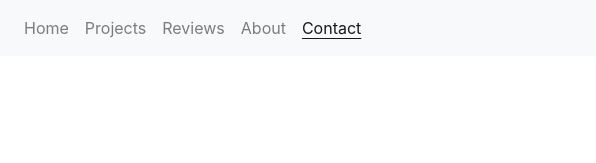
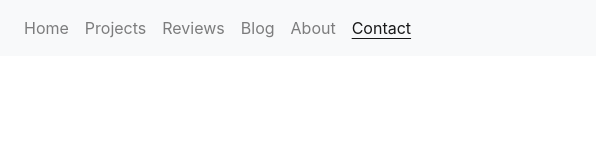
Before and after one commit to amontano101098/angel-simple-web-portfolio, a plain HTML site: page index.html in a window 1280 px wide. Shown: the top 163 px of the page, 0-596 px from the left. Drawn offline with nearby package versions, Linux system fonts and the light colour scheme.

Commit message:
added blogpost to navbar

```diff
--- a/index.html
+++ b/index.html
@@ -28,6 +28,7 @@
           <li class="nav-item"><a class="nav-link" href="#HOME">Home</a></li>
           <li class="nav-item"><a class="nav-link" href="#PROJECTS">Projects</a></li>
           <li class="nav-item"><a class="nav-link" href="#REVIEWS">Reviews</a></li>
+          <li class="nav-item"><a class="nav-link" href="#BLOG">Blog</a></li>
           <li class="nav-item"><a class="nav-link" href="#ABOUT">About</a></li>
           <li class="nav-item"><a class="nav-link" href="#CONTACT">Contact</a></li>
         </ul>
@@ -67,6 +68,7 @@
         <li class="nav-item"><a class="nav-link" href="#HOME">Home</a></li>
         <li class="nav-item"><a class="nav-link" href="#PROJECTS">Projects</a></li>
         <li class="nav-item"><a class="nav-link" href="#REVIEWS">Reviews</a></li>
+        <li class="nav-item"><a class="nav-link" href="#BLOG">Blog</a></li>
         <li class="nav-item"><a class="nav-link" href="#ABOUT">About</a></li>
         <li class="nav-item"><a class="nav-link" href="#CONTACT">Contact</a></li>
       </ul>
```
